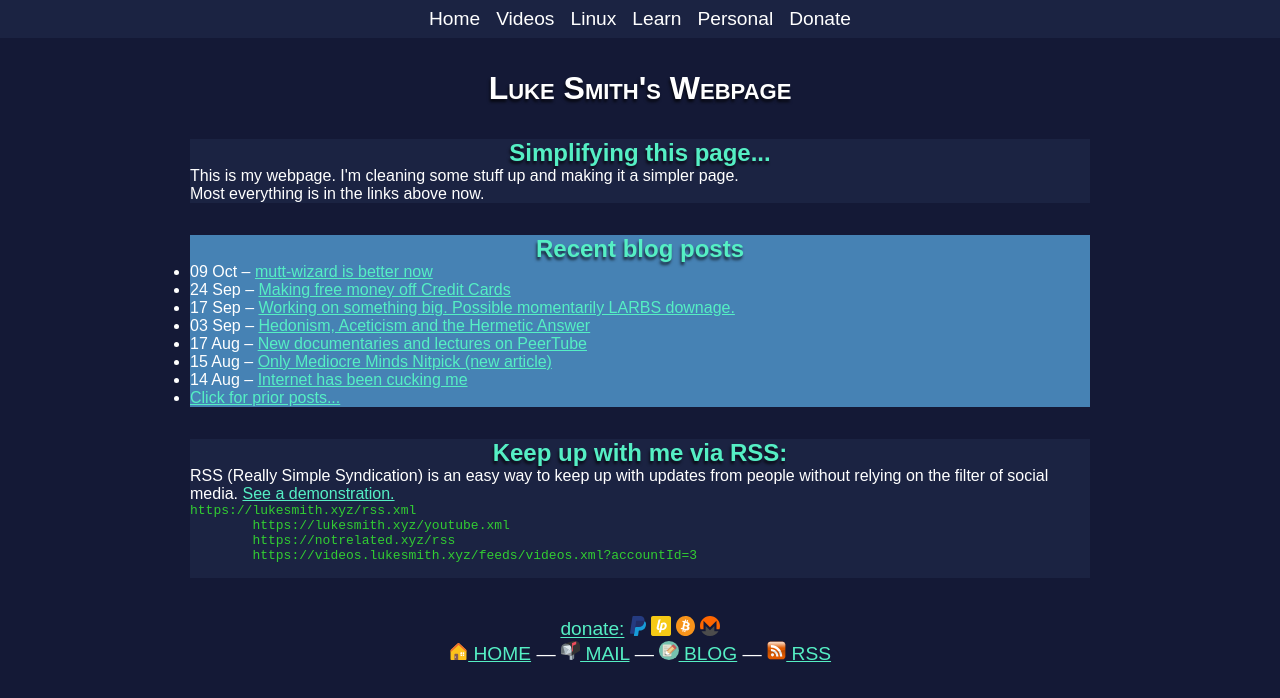
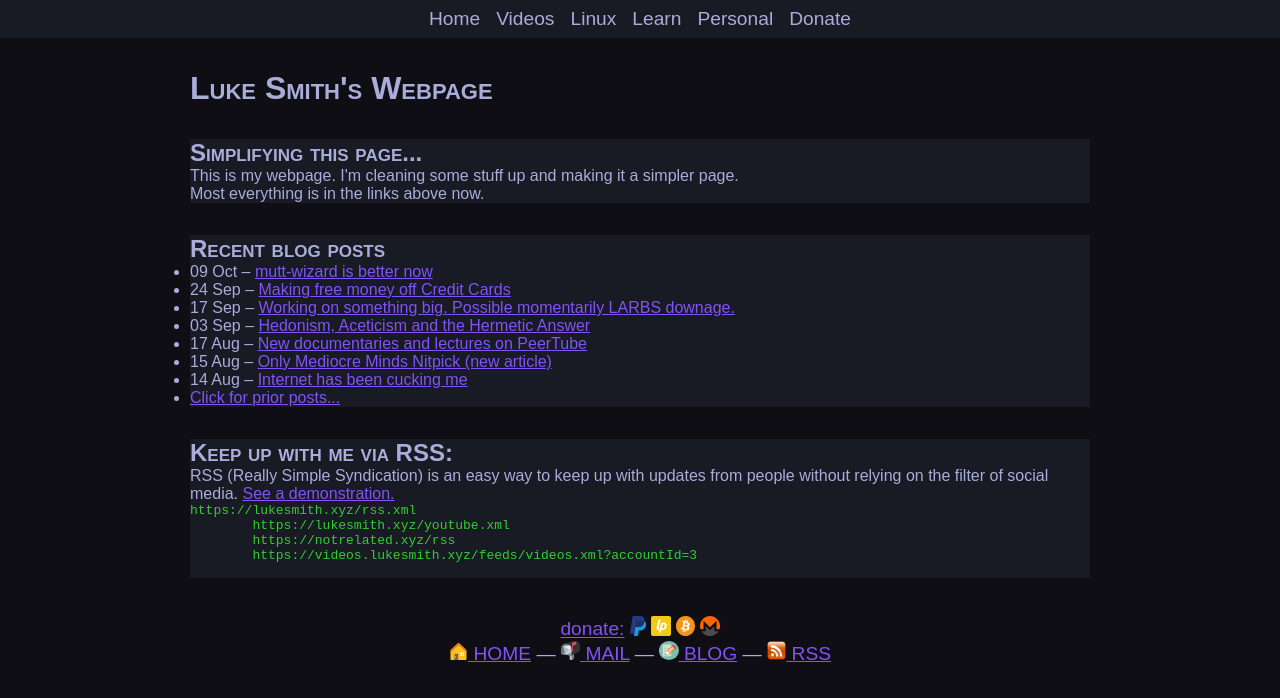
Before and after one commit to kolaczyn/lukesmithxyz, a plain HTML site: page index.html in a window 1280 px wide. Drawn offline with nearby package versions, Linux system fonts and the light colour scheme; files that its build step writes are made by us from their sources.

Commit message:
Changes color, all colors use SCSS variables

```diff
--- a/sass/_base.scss
+++ b/sass/_base.scss
@@ -16,7 +16,7 @@ main {
 }
 
 body {
-    background-color: $color-background;
+    background-color: $color-bg-dark;
     color: $color-white;
     padding-bottom: 4rem;
     text-decoration: none;
--- a/sass/_content.scss
+++ b/sass/_content.scss
@@ -1,4 +1,4 @@
 .content{
-    background-color: $color-background-light;
+    background-color: $color-bg-light;
     margin-top: 2rem;
 }
--- a/sass/_nav.scss
+++ b/sass/_nav.scss
@@ -1,6 +1,6 @@
 nav {
     font-size: larger;
-    background-color: #1B2342;
+    background-color: $color-bg-light;
     display: flex;
     justify-content: center;
     margin-bottom: 2rem;
@@ -16,7 +16,7 @@ nav {
 
         a:link,
         a:visited {
-            color: white;
+            color: $color-white;
             text-decoration: none;
         }
 
@@ -28,13 +28,13 @@ nav {
 
             &:hover {
                 cursor: pointer;
-                background-color: #141936;
+                background-color: $color-bg-dark;
             }
 
             ul {
                 visibility: hidden;
                 position: absolute;
-                background-color: #1B2342;
+                background-color: $color-bg-light;
 
 
                 li {
--- a/sass/_recent-posts.scss
+++ b/sass/_recent-posts.scss
@@ -1,3 +1,3 @@
 .recent-posts{
-    background-color: steelblue;
+    // background-color: steelblue;
 }
--- a/sass/_typography.scss
+++ b/sass/_typography.scss
@@ -1,14 +1,10 @@
-
-h1, h2, h3, h4, h5, h6 {
-	text-align: center;
-    	text-shadow: -1px 3px 3px rgba(0, 0, 0, 0.68);
-}
-
 h1 {
-	color: #fff;
 	font-variant: small-caps;
 }
 
-h2, h3 {
-	color: $color-primary;
+h1,
+h2,
+h3 {
+	color: $color-white;
+	font-variant: small-caps;
 }
--- a/sass/_variables.scss
+++ b/sass/_variables.scss
@@ -1,7 +1,7 @@
-$color-primary: #55efc4;
+$color-primary: #8253F8;
 
-$color-background: #141936;
-$color-background-light: #1B2342;
-$color-white: #fff;
+$color-bg-dark: #0E0E14;
+$color-bg-light: #181A24;
+$color-white: #AAACDA;
 
 $page-width: 900px;
```
